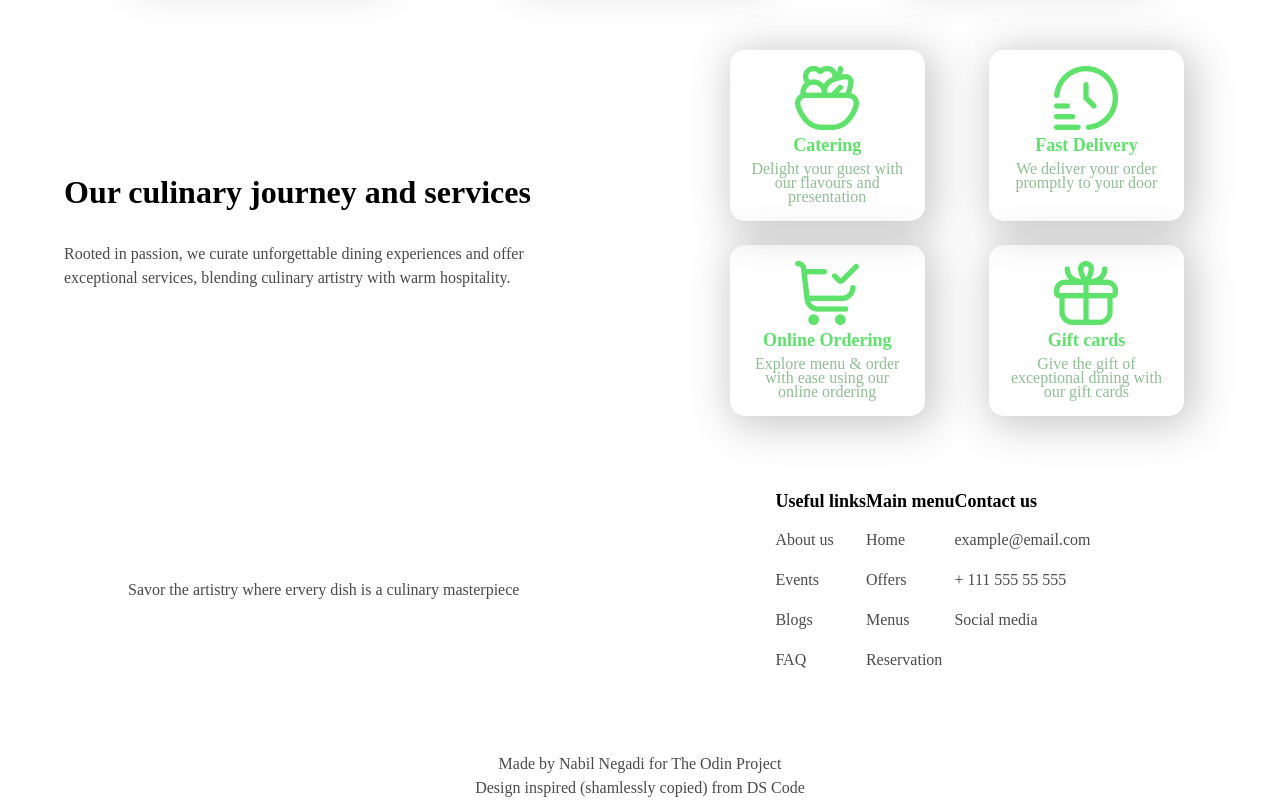
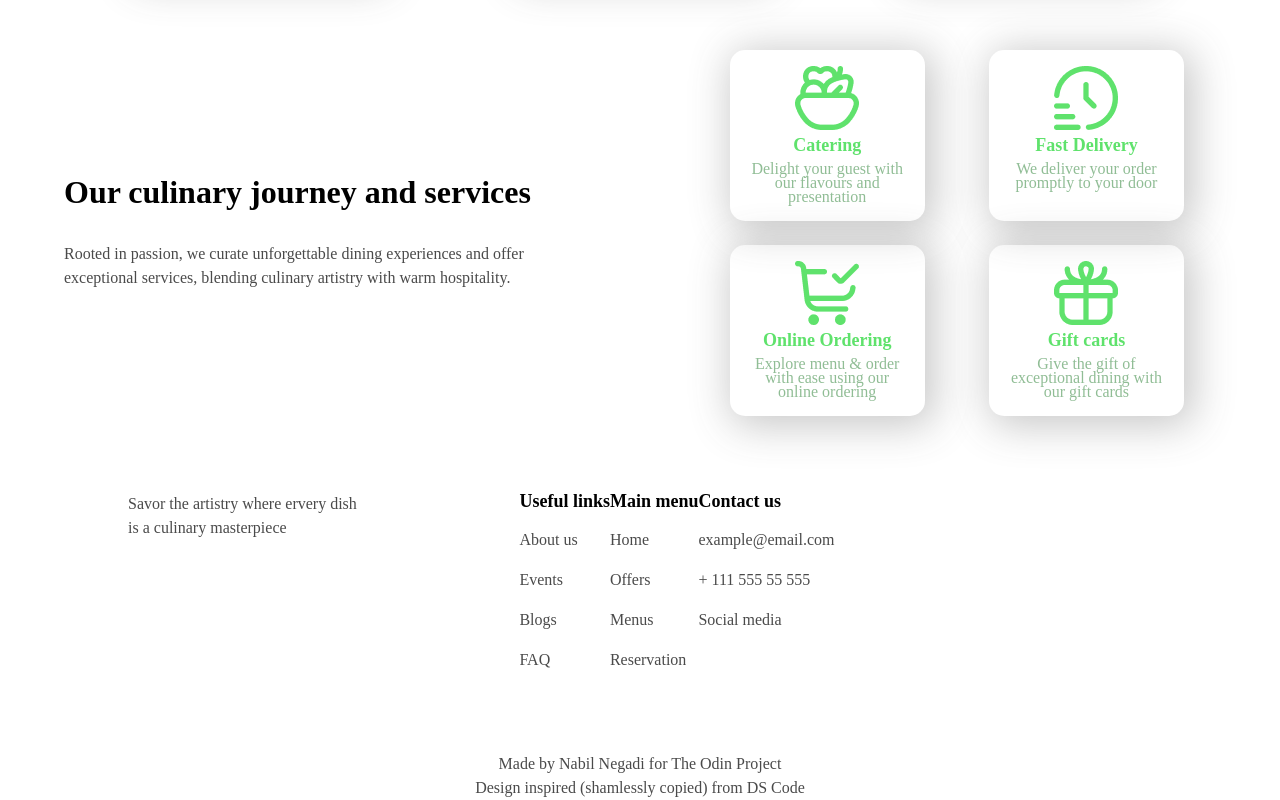
Before and after one commit to Darknab/Restaurant-page, a website: page dist/index.html in a window 1280 px wide. Shown: the part 1421-2221 px from the top of the page. Drawn offline with Linux system fonts and the light colour scheme.

Commit message:
Add a div to help control the width of the text.

```diff
--- a/dist/index.html
+++ b/dist/index.html
@@ -92,7 +92,9 @@
   </div>
 
   <div id="footer" class="flex-container">
-    <p>Savor the artistry where ervery dish is a culinary masterpiece</p>
+    <div class="footer-text">
+      <p>Savor the artistry where ervery dish is a culinary masterpiece</p>
+    </div>
     <div class="footer-menu">
       <h3 class="footer-title"> Useful links </h3>
       <ul class="footer-list">
```
